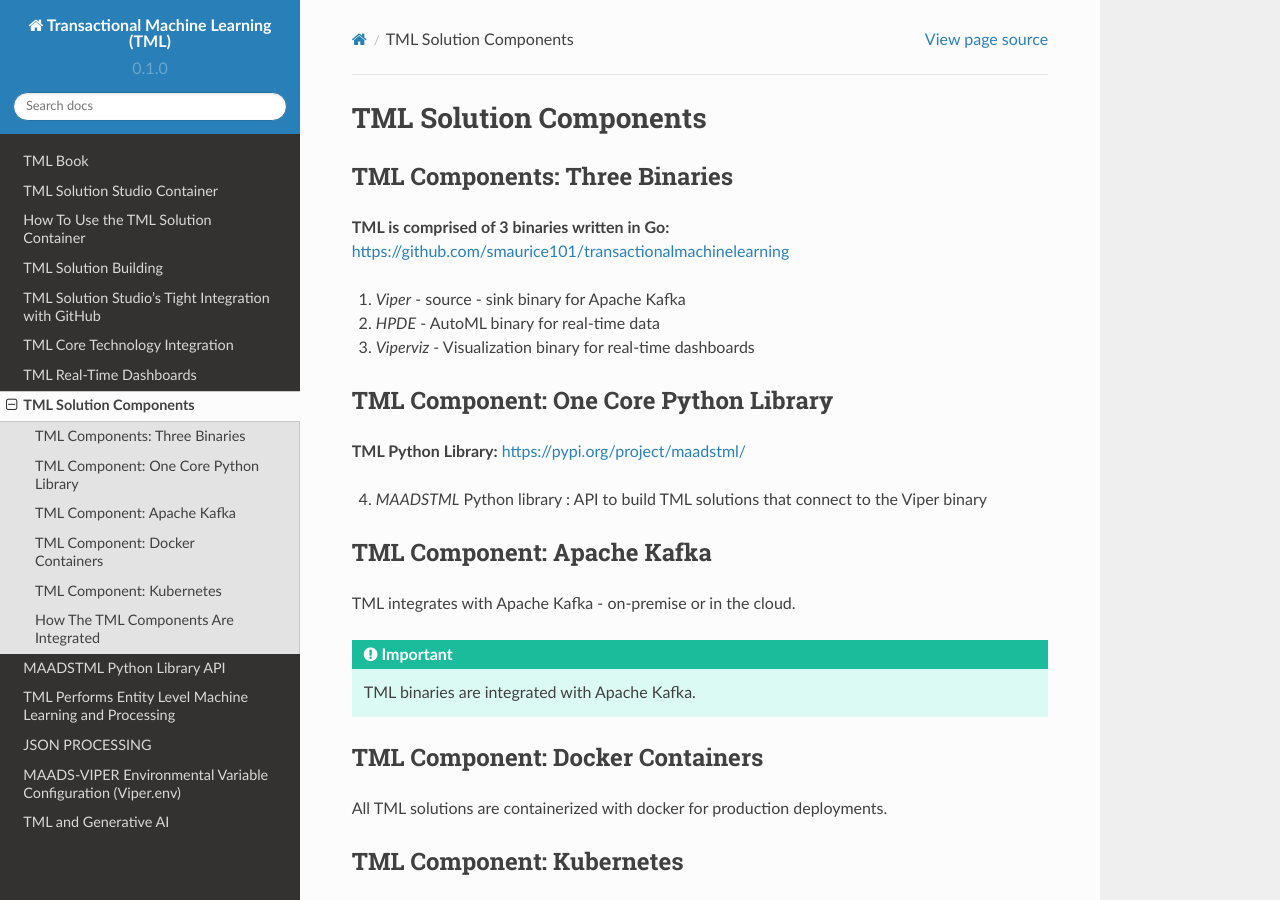
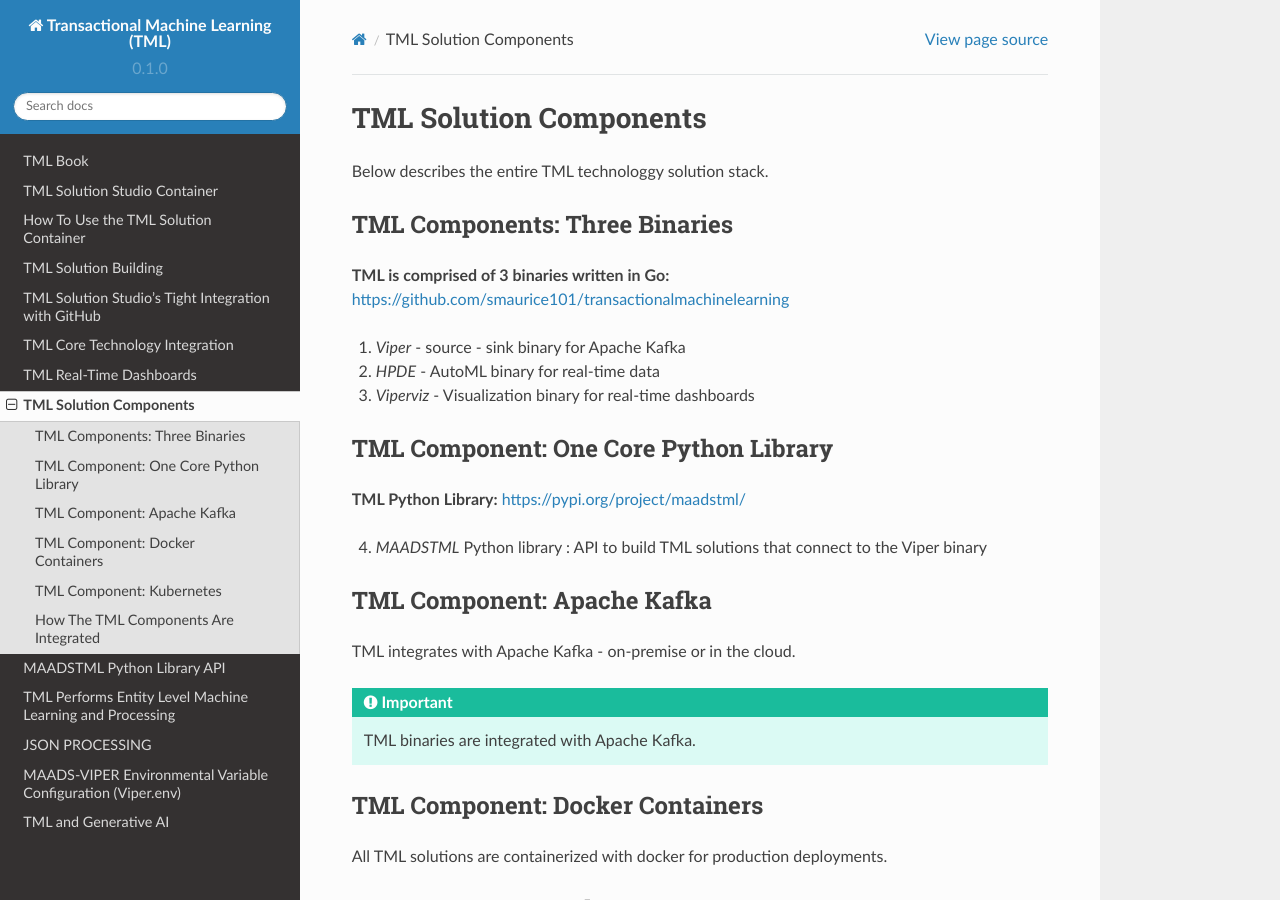
Before and after one commit to smaurice101/readthedocs, a Sphinx documentation site: the page built from docs/source/usage.rst, in a window 1280 px wide and 900 px high. Built offline with Sphinx 7.4.7 and the Read the Docs theme 2.0.0, drawn with Linux system fonts in a browser that asks for light colours.

Commit message:
Update usage.rst

```diff
--- a/docs/source/usage.rst
+++ b/docs/source/usage.rst
@@ -1,7 +1,7 @@
 TML Solution Components
 =====
 
-.. _installation:
+Below describes the entire TML technologgy solution stack.
 
 TML Components: Three Binaries
 ------------
```
